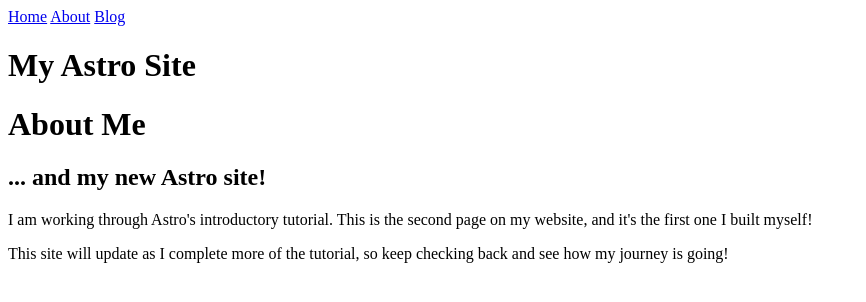
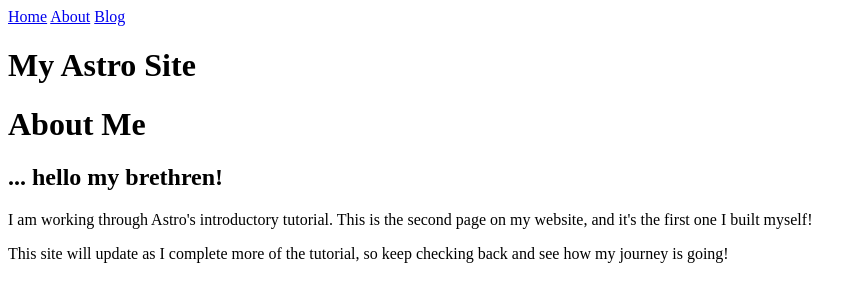
Before and after one commit to josholiv/josh-website, an Astro site: page /about in a window 1280 px wide. Shown: the whole page, without its empty margins (0-866 px from the left). Built offline with nearby package versions, Linux system fonts and the light colour scheme; Astro itself is replaced by a stand-in of ours.

Commit message:
test update

```diff
--- a/src/pages/about.astro
+++ b/src/pages/about.astro
@@ -18,7 +18,7 @@
 
   <h1>My Astro Site</h1>
   <h1>About Me</h1>
-  <h2>... and my new Astro site!</h2>
+  <h2>... hello my brethren!</h2>
 
   <p>I am working through Astro's introductory tutorial. This is the second page on my website, and it's the first one I built myself!</p>
 
```
